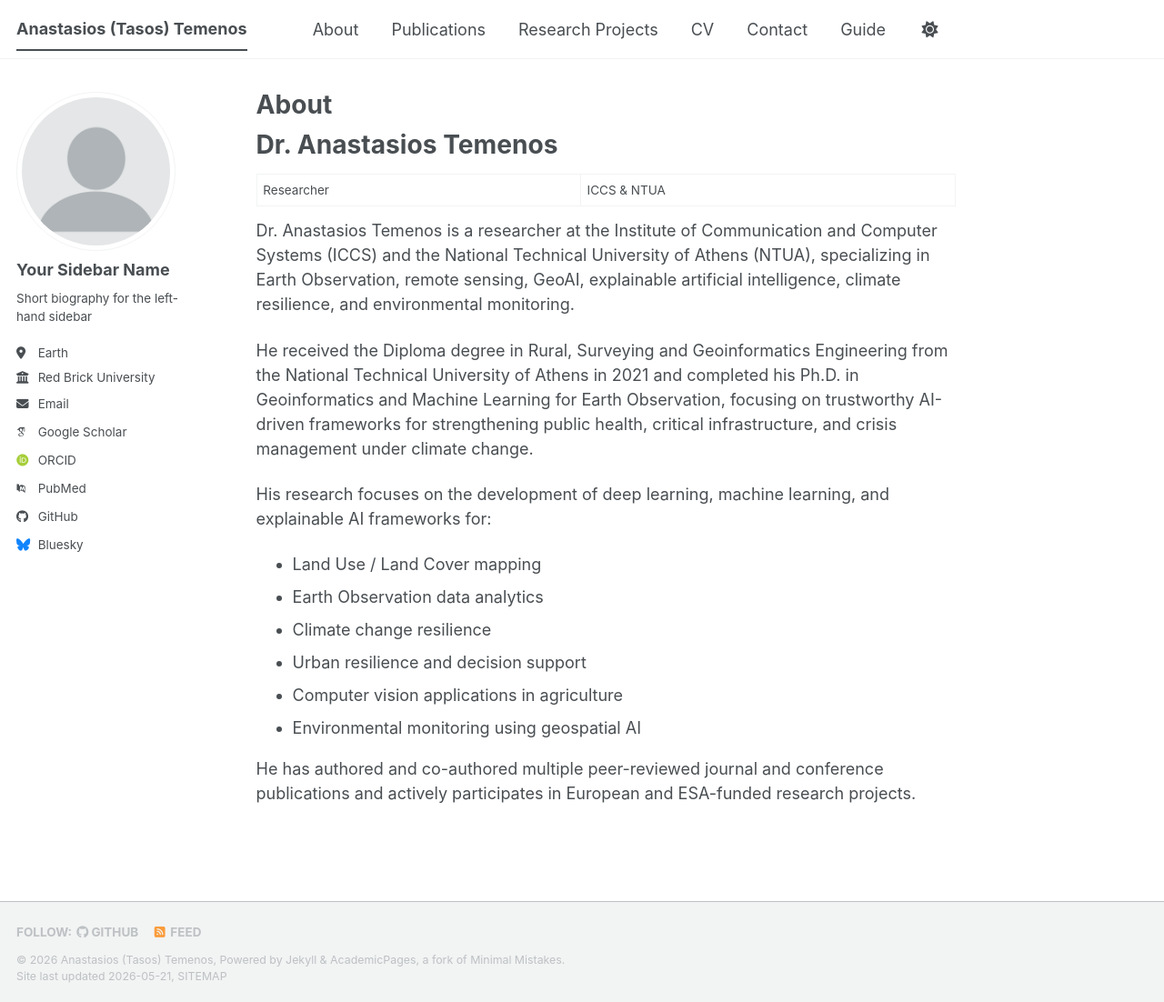
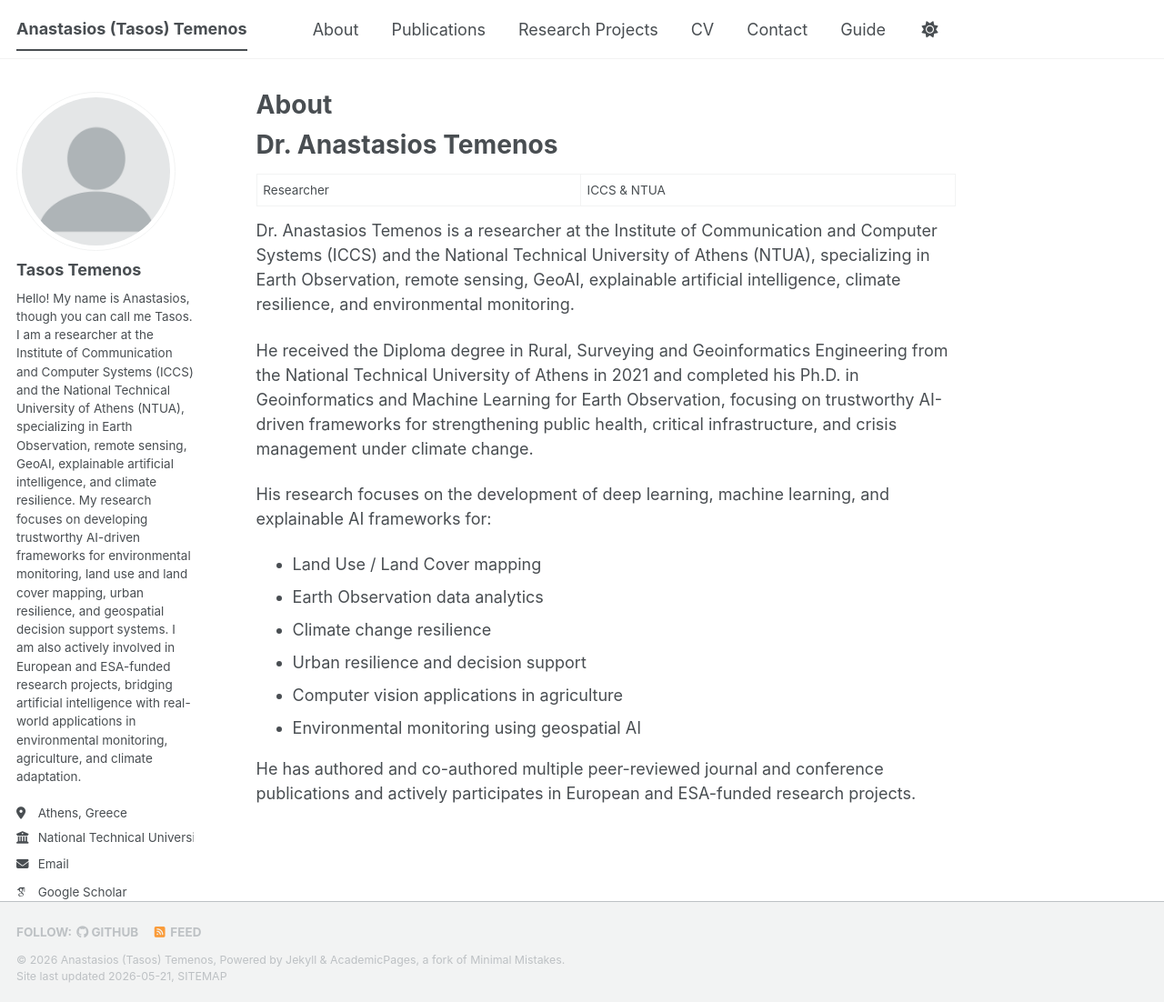
Before and after one commit to TasosTemenos/TasosTemenos.github.io, a Jekyll site: the page built from _pages/about.md, in a window 1280 px wide and 1102 px high. Shown: the whole window at 91% size. Built offline with Jekyll 4.4.1, drawn with Linux system fonts in a browser that asks for light colours; some web fonts are replaced; a script bundle is joined from its source files by our own code; library files that are not in the unit come from our copies.

Commit message:
Update _config.yml

```diff
--- a/_config.yml
+++ b/_config.yml
@@ -13,10 +13,10 @@ title                    : "Anastasios (Tasos) Temenos"
 title_separator          : "-"
 name                     : &name "Anastasios (Tasos) Temenos"
 description              : &description "Your Name's academic portfolio"   # Update this with a general description of your site, this is the default if not overridden by a page
-url                      : https://academicpages.github.io # The base hostname & protocol for your site e.g. "https://[your GitHub username].github.io",
+url                      : https://TasosTemenos.github.io # The base hostname & protocol for your site e.g. "https://[your GitHub username].github.io",
                                                            # or if you already have some other page hosted on Github then use "https://[your GitHub username].github.io/[Your Repo Name]"
 baseurl                  : "" # the subpath of your site, e.g. "/blog"
-repository               : "academicpages/academicpages.github.io"
+repository               : "TasosTemenos/TasosTemenos.github.io"
 
 # Site Author - The following control what appear as part of the author content on the side bar.
 #               If a field is blank the icon and link will not appear, otherwise it will be shown.
@@ -24,26 +24,26 @@ repository               : "academicpages/academicpages.github.io"
 author:
   # Biographic information
   avatar           : "profile.png"
-  name             : "Your Sidebar Name"
+  name             : "Tasos Temenos"
   pronouns         : # example: "she/her"
-  bio              : "Short biography for the left-hand sidebar"
-  location         : "Earth"
-  employer         : "Red Brick University"
+  bio              : "Hello! My name is Anastasios, though you can call me Tasos. I am a researcher at the Institute of Communication and Computer Systems (ICCS) and the National Technical University of Athens (NTUA), specializing in Earth Observation, remote sensing, GeoAI, explainable artificial intelligence, and climate resilience. My research focuses on developing trustworthy AI-driven frameworks for environmental monitoring, land use and land cover mapping, urban resilience, and geospatial decision support systems. I am also actively involved in European and ESA-funded research projects, bridging artificial intelligence with real-world applications in environmental monitoring, agriculture, and climate adaptation."
+  location         : "Athens, Greece"
+  employer         : "National Technical University of Athens"
   uri              : # URL
-  email            : "none@example.org"
+  email            : "tasostemenos@mail.ntua.gr"
 
   # Academic websites
   academia         : # URL
   arxiv            : # URL - Update with the correct link to your profile
-  googlescholar    : "https://scholar.google.com/citations?user=PS_CX0AAAAAJ"
+  googlescholar    : "https://scholar.google.com/citations?user=bfqNP_cAAAAJ&hl"
   inspire-hep      : # URL
   impactstory      : # URL
-  orcid            : "https://orcid.org/yourorcidurl"
+  orcid            : "https://orcid.org/0000-0001-8027-4471"
   semantic         : # URL
   ssrn             : # URL
   pubmed           : "https://www.ncbi.nlm.nih.gov/pubmed/?term=john+snow"
   researchgate     : # URL
-  scopus           : # URL
+  scopus           : "https://www.scopus.com/authid/detail.uri?authorId=57225155462"
   zotero           : # URL
 
 
@@ -51,7 +51,7 @@ author:
   bitbucket        : # Username - Update with your username on the site
   codepen          : # Username
   dribbble         : # Username
-  github           : "academicpages"
+  github           : "TasosTemenos"
   kaggle           : # Username
   stackoverflow    : # User number or user number and name (i.e., use "1" or "1/jeff-atwood")
 
@@ -66,7 +66,7 @@ author:
   keybase          : # Username
   instagram        : # Username
   lastfm           : # Username
-  linkedin         : # Username
+  linkedin         : "anastasios-temenos-9849a9208"
   mastodon         : # URL
   medium           : # URL
   pinterest        : # Username
```
